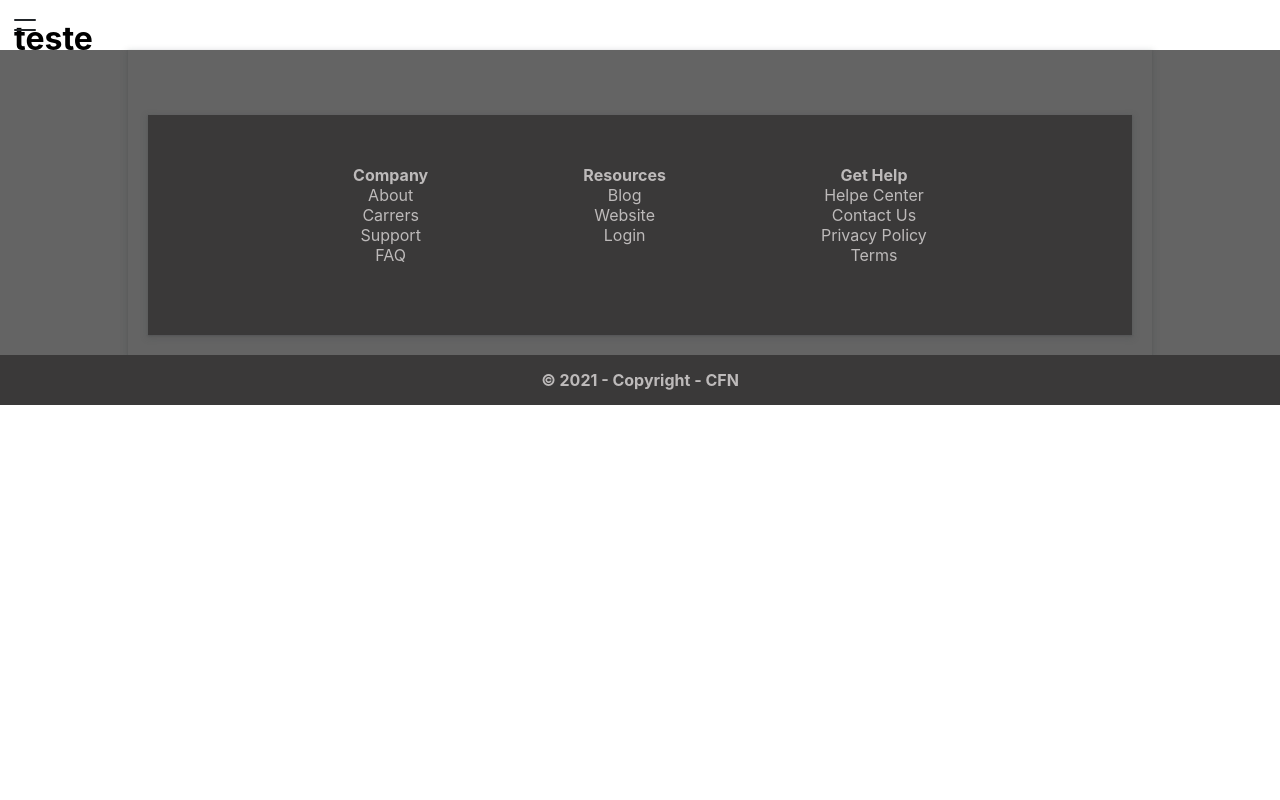
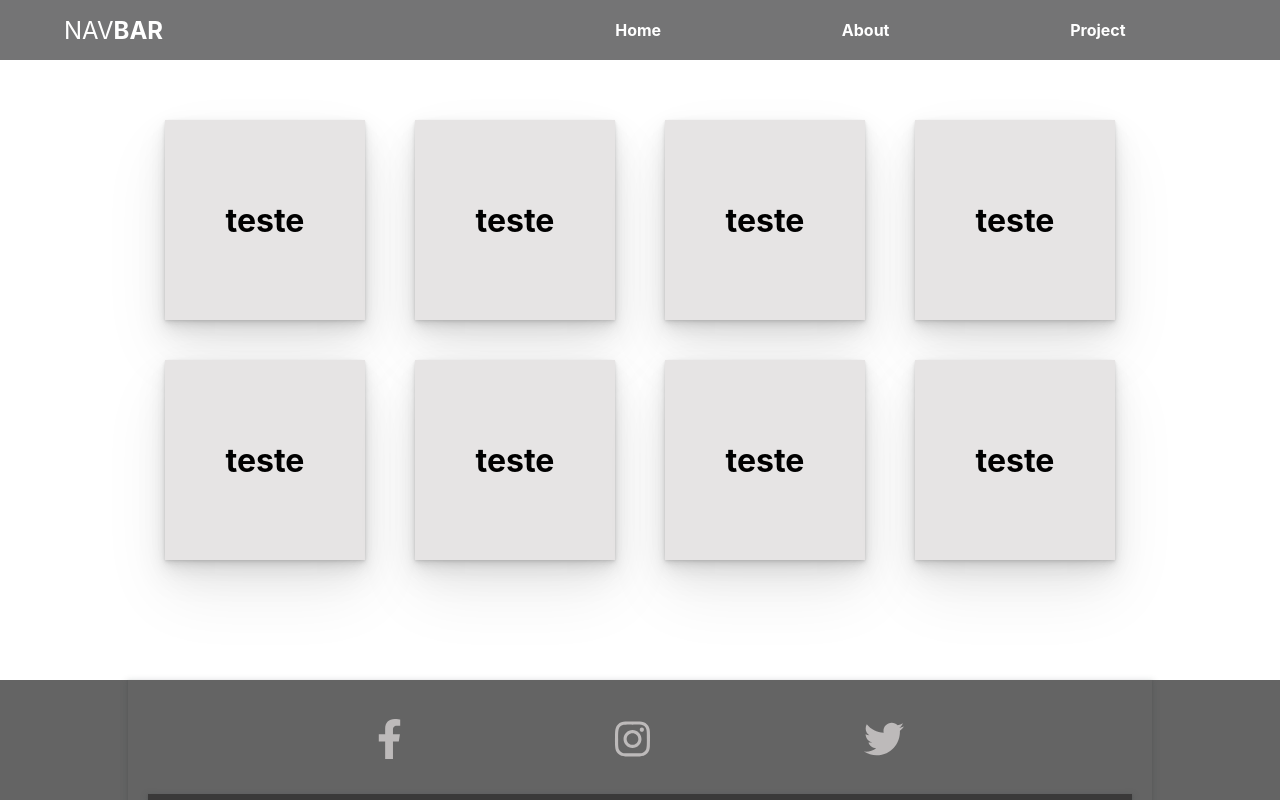
Before and after one commit to RodolfoBelo19/SiteFerramentas, a React (Create React App) app: page / in a window 1280 px wide. Shown: the top 800 px of the page. Built offline with nearby package versions, Linux system fonts and the light colour scheme.

Commit message:
update navbar

```diff
--- a/package.json
+++ b/package.json
@@ -3,6 +3,10 @@
   "version": "0.1.0",
   "private": true,
   "dependencies": {
+    "@fortawesome/fontawesome-svg-core": "^1.2.34",
+    "@fortawesome/free-brands-svg-icons": "^5.15.2",
+    "@fortawesome/free-solid-svg-icons": "^5.15.2",
+    "@fortawesome/react-fontawesome": "^0.1.14",
     "@material-ui/core": "^4.11.3",
     "@testing-library/jest-dom": "^5.11.9",
     "@testing-library/react": "^11.2.5",
--- a/src/components/footer/Footer.jsx
+++ b/src/components/footer/Footer.jsx
@@ -1,4 +1,8 @@
 import './Footer.css';
+import { FontAwesomeIcon } from '@fortawesome/react-fontawesome'
+import { faFacebookF } from '@fortawesome/free-brands-svg-icons'
+import { faInstagram } from '@fortawesome/free-brands-svg-icons'
+import { faTwitter } from '@fortawesome/free-brands-svg-icons'
 
 function Footer() {
     return (
@@ -8,9 +12,9 @@ function Footer() {
 
                 <div className="footer_icon">
                     <ul>
-                        <li><a href="#"><i className="fab fa-instagram"></i></a></li>
-                        <li><a href="#"><i className="fab fa-facebook"></i></a></li>
-                        <li><a href=""><i className="fab fa-twitter-square"></i></a></li>
+                        <li><a href="#"><FontAwesomeIcon icon={faFacebookF} /></a></li>
+                        <li><a href="#"><FontAwesomeIcon icon={faInstagram} /></a></li>
+                        <li><a href=""><FontAwesomeIcon icon={faTwitter} /></a></li>
                     </ul>
                 </div>
 
--- /dev/null
+++ b/src/components/header/Header.css
@@ -0,0 +1,122 @@
+nav {
+    position: fixed;
+    z-index: 10;
+    left: 0;
+    right: 0;
+    top: 0;
+    padding: 0 5%;
+    height: 60px;
+    background-color: #747475;
+    transition: all 0.3s ease;
+}
+
+nav .logo {
+    float: left;
+    width: 40%;
+    height: 100%;
+    display: flex;
+    align-items: center;
+    font-size: 24px;
+    color: #fff;
+}
+
+nav .links {
+    float: right;
+    padding: 0;
+    margin: 0;
+    width: 60%;
+    height: 100%;
+    display: flex;
+    justify-content: space-around;
+    align-items: center;
+}
+
+nav .links li {
+    list-style: none;
+}
+
+nav .links a {
+    display: block;
+    padding: 1em;
+    font-size: 16px;
+    font-weight: bold;
+    color: #fff;
+    text-decoration: none;
+}
+
+#nav-toggle {
+    position: absolute;
+    top: -100px;
+}
+
+nav .icon-burger {
+    display: none;
+    position: absolute;
+    right: 5%;
+    top: 50%;
+    transform: translateY(-50%);
+}
+
+nav .icon-burger .line {
+    width: 30px;
+    height: 5px;
+    background-color: #fff;
+    margin: 5px;
+    transition: all .3s ease-in-out;
+}
+
+@media screen and (max-width: 768px) {
+
+    nav .logo {
+        float: none;
+        width: auto;
+        justify-content: center;
+    }
+
+    nav .links {
+        float: none;
+        position: fixed;
+        z-index: 9;
+        left: 0;
+        right: 0;
+        top: 60px;
+        bottom: 100%;
+        width: auto;
+        height: auto;
+        flex-direction: column;
+        justify-content: space-evenly;
+        background-color: rgba(0, 0, 0, .8);
+        overflow: hidden;
+        transition: all .5s ease-in-out;
+    }
+
+    nav .links a {
+        font-size: 20px;
+    }
+
+    nav .links a:hover {
+        color: #3e65da;
+    }
+
+    nav :checked ~ .links {
+        bottom: 0;
+    }
+
+    nav .icon-burger {
+        display: block;
+    }
+
+    nav :checked ~ .icon-burger .line:nth-child(1) {
+        transform: translateY(10px) rotate(225deg);
+    }
+
+    nav :checked ~ .icon-burger .line:nth-child(3) {
+        transform: translateY(-10px) rotate(-225deg);
+    }
+
+    nav :checked ~ .icon-burger .line:nth-child(2) {
+        opacity: 0;
+    }
+
+
+}
--- a/src/components/header/Header.jsx
+++ b/src/components/header/Header.jsx
@@ -1,27 +1,33 @@
-import './Header.scss';
+import './Header.css';
+
+
 
 function Header() {
 
-    return (
+  return (
 
-        <>
+    <>
 
-<div class="demo">
-	<div class="menu-icon">
-		<input class="menu-icon__cheeckbox" type="checkbox" />
-		<div>
-      <h1>teste</h1>
-			<span></span>
-			<span></span>
-		</div>
-	</div>
-</div>
+      <nav>
+        <input id="nav-toggle" type="checkbox" />
+        <div class="logo">NAV<strong>BAR</strong></div>
+        <ul class="links">
+          <li><a href="#">Home</a></li>
+          <li><a href="#">About</a></li>
+          <li><a href="#">Project</a></li>
+        </ul>
+        <label for="nav-toggle" class="icon-burger">
+          <div class="line"></div>
+          <div class="line"></div>
+          <div class="line"></div>
+        </label>
+      </nav>
 
 
-        </>
+    </>
 
 
-    )
+  )
 
 }
 
--- a/src/components/header/Header.scss
+++ /dev/null
@@ -1,81 +0,0 @@
-:root {
-	--bar-bg: #212529;
-}
-
-.menu-icon {
-	position: relative;
-	width: 50px;
-	height: 50px;
-	cursor: pointer;
-
-	.menu-icon__cheeckbox {
-		display: block;
-		width: 100%;
-		height: 100%;
-		position: relative;
-		cursor: pointer;
-		z-index: 2;
-		-webkit-touch-callout: none;
-		position: absolute;
-		opacity: 0;
-	}
-	div {
-		margin: auto;
-		position: absolute;
-		top: 0;
-		right: 0;
-		left: 0;
-		bottom: 0;
-		width: 22px;
-		height: 12px;
-	}
-	span {
-		position: absolute;
-		display: block;
-		width: 100%;
-		height: 2px;
-		background-color: var(--bar-bg, #000);
-		border-radius: 1px;
-		transition: all 0.2s cubic-bezier(0.1, 0.82, 0.76, 0.965);
-
-		&:first-of-type {
-			top: 0;
-		}
-		&:last-of-type {
-			bottom: 0;
-		}
-	}
-	&.active,
-	.menu-icon__cheeckbox:checked + div {
-		span {
-			&:first-of-type {
-				transform: rotate(45deg);
-				top: 5px;
-			}
-			&:last-of-type {
-				transform: rotate(-45deg);
-				bottom: 5px;
-			}
-		}
-	}
-
-	&.active:hover span:first-of-type,
-	&.active:hover span:last-of-type,
-	&:hover .menu-icon__cheeckbox:checked + div span:first-of-type,
-	&:hover .menu-icon__cheeckbox:checked + div span:last-of-type {
-		width: 22px;
-	}
-
-	&:hover {
-		// no need hover effect on mobile.
-		@media (min-width: 1024px) {
-			span:first-of-type {
-				width: 26px;
-			}
-
-			span:last-of-type {
-				width: 12px;
-			}
-		}
-	}
-}
--- a/src/components/main/Main.css
+++ b/src/components/main/Main.css
@@ -0,0 +1,54 @@
+.main {
+    width: 1000px;
+    margin: 100px auto;
+}
+
+
+.grid_container {
+    display: grid;
+    grid-template-columns: 1fr 1fr 1fr 1fr;
+}
+
+.grid_content {
+    padding: 20px;
+    height: 200px;
+    width: 200px;
+    display: flex;
+    align-items: center;
+    justify-content: center;
+    background: rgb(230, 228, 228);
+    margin: 20px auto 20px;
+    box-shadow: rgba(0, 0, 0, 0.07) 0px 1px 2px, rgba(0, 0, 0, 0.07) 0px 2px 4px, rgba(0, 0, 0, 0.07) 0px 4px 8px, rgba(0, 0, 0, 0.07) 0px 8px 16px, rgba(0, 0, 0, 0.07) 0px 16px 32px, rgba(0, 0, 0, 0.07) 0px 32px 64px;
+}
+
+
+@media screen and  (max-width: 1028px) {
+    .grid_container {
+        grid-template-columns: 1fr 1fr 1fr;
+    }
+
+    .main {
+        width: auto;
+    }
+}
+
+@media screen and  (max-width: 920px) {
+    .grid_container {
+        grid-template-columns: 1fr 1fr;
+    }
+
+    .main {
+        width: auto;
+    }
+}
+
+@media screen and  (max-width: 768px) {
+    .grid_container {
+        grid-template-columns: 1fr;
+    }
+
+    .main {
+        width: auto;
+    }
+
+}
--- /dev/null
+++ b/src/components/main/Main.jsx
@@ -0,0 +1,41 @@
+import './Main.css';
+
+
+function Main() {
+
+    return (
+        <>
+            <div className="main">
+                <div className="grid_container">
+                    <div className="grid_content">
+                        <h1>teste</h1>
+                    </div>
+                    <div className="grid_content">
+                        <h1>teste</h1>
+                    </div>
+                    <div className="grid_content">
+                        <h1>teste</h1>
+                    </div>
+                    <div className="grid_content">
+                        <h1>teste</h1>
+                    </div>
+                    <div className="grid_content">
+                        <h1>teste</h1>
+                    </div>
+                    <div className="grid_content">
+                        <h1>teste</h1>
+                    </div>
+                    <div className="grid_content">
+                        <h1>teste</h1>
+                    </div>
+                    <div className="grid_content">
+                        <h1>teste</h1>
+                    </div>
+                </div>
+            </div>
+
+        </>
+    )
+}
+
+export default Main;
--- a/src/index.js
+++ b/src/index.js
@@ -1,10 +1,10 @@
 import React from 'react';
 import ReactDOM from 'react-dom';
 import './index.css';
-import App from './App';
 import reportWebVitals from './reportWebVitals';
 import Footer from './components/footer/Footer';
 import Header from './components/header/Header';
+import Main from './components/main/Main';
 
 
 
@@ -14,7 +14,9 @@ ReactDOM.render(
   <React.StrictMode>
 
     <Header />
+    <Main />
     <Footer />
+
 
 
   </React.StrictMode>,
```
Also changed, not shown: src/assets/Logo.png (added), src/components/main/Main.js (deleted), 1 other file (tests, documents, lock files or other folders).
